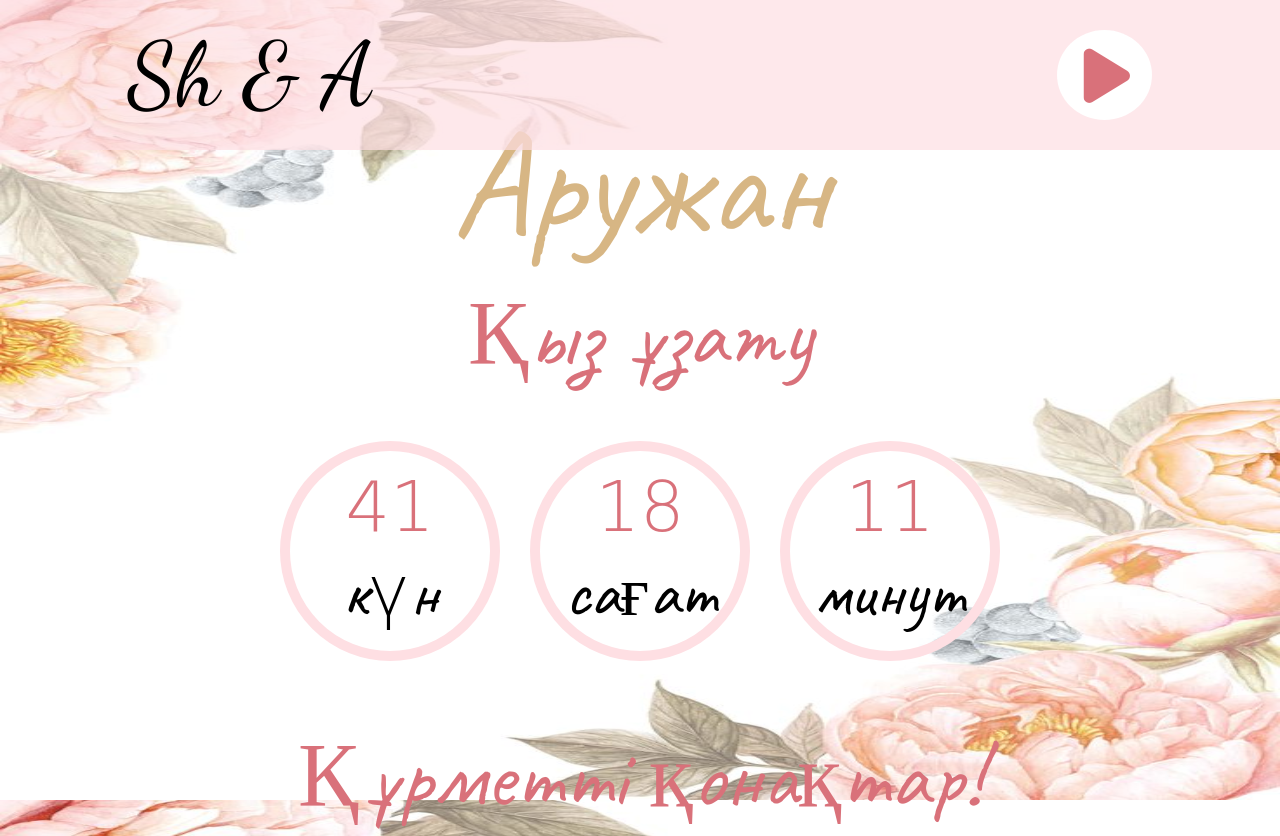
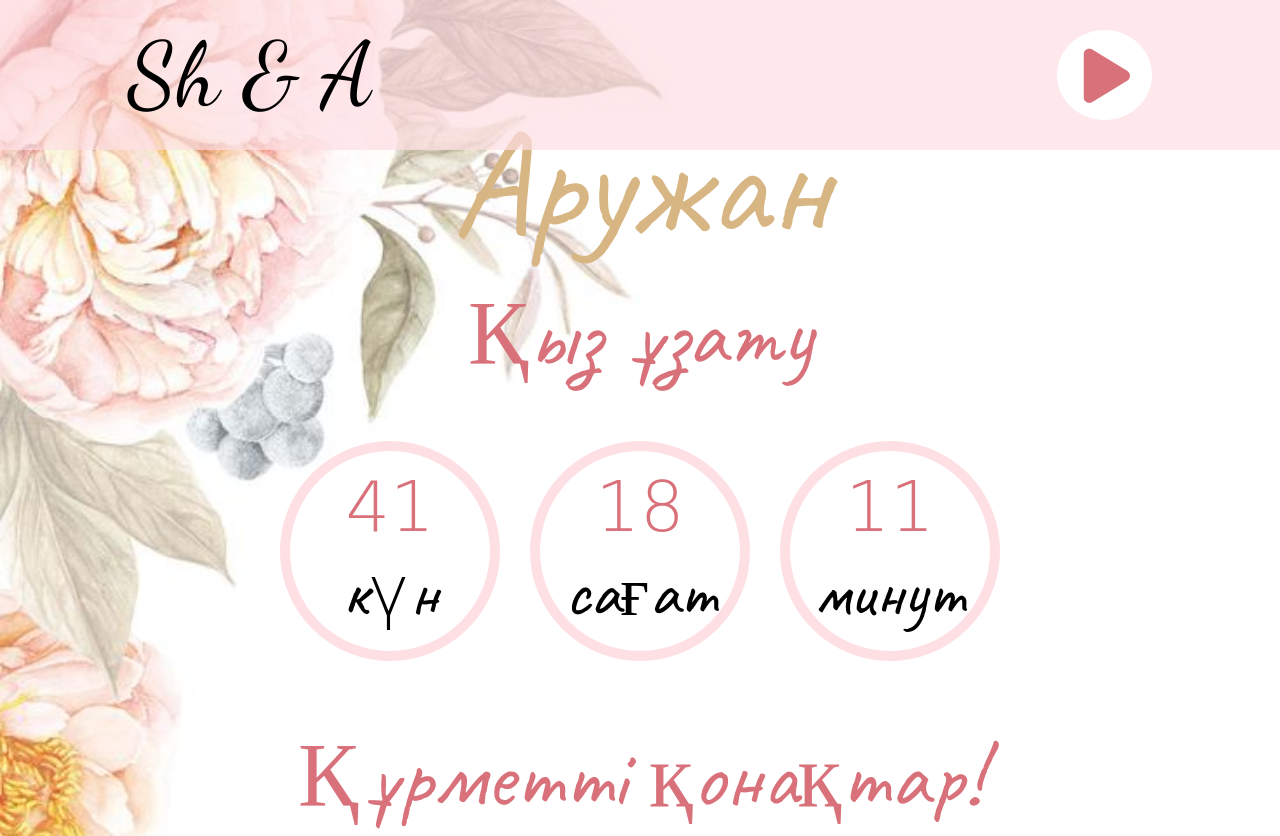
Before and after one commit to AyabekA/aruzhan-qyzuzatu, a plain HTML site: page index.html in a window 1280 px wide. Shown: the top 836 px of the page. Drawn offline with Linux system fonts and the light colour scheme.

Commit message:
Update main.css

```diff
--- a/css/main.css
+++ b/css/main.css
@@ -4,10 +4,10 @@ body {
     background: url("../img/bg_whole.jpg");
     background-repeat: no-repeat;
     background-attachment: fixed;
-    background-size: auto 100%;
-    -o-background-size: auto 100%;
-    -moz-background-size: auto 100%;
-    -webkit-background-size: auto 100%;
+    background-size: contain;
+    -o-background-size: contain;
+    -moz-background-size: contain;
+    -webkit-background-size: contain;
 }
 
 #loading-block {
```
